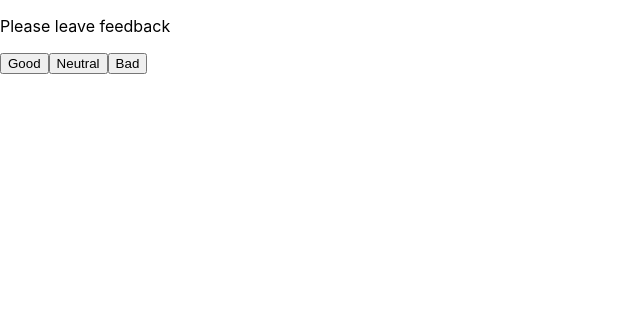
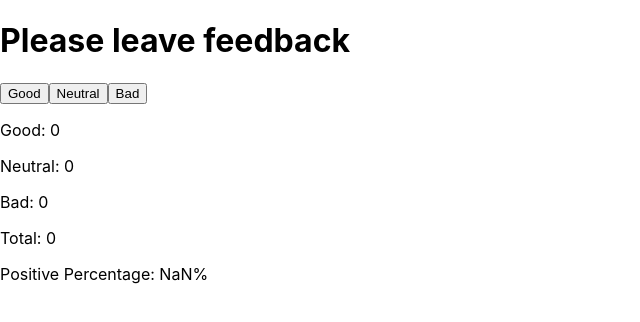
Before and after one commit to Sig1smund/goit-react-hw-02-feedback, a React (Create React App) app: page / in a window 1280 px wide. Shown: the top 322 px of the page, without its empty margins (0-640 px from the left). Built offline with nearby package versions, Linux system fonts and the light colour scheme.

Commit message:
step 3 halfway

```diff
--- a/package.json
+++ b/package.json
@@ -10,6 +10,7 @@
     "husky": "^7.0.4",
     "lint-staged": "^12.3.3",
     "prettier": "^2.5.1",
+    "prop-types": "^15.8.1",
     "react": "^17.0.2",
     "react-dom": "^17.0.2",
     "react-scripts": "5.0.0",
--- a/src/components/App.jsx
+++ b/src/components/App.jsx
@@ -1,5 +1,5 @@
 import React from 'react';
-import Feedback from './feedback/feedback';
+import Feedback from './feedback';
 
 export const App = () => {
   return (
--- /dev/null
+++ b/src/components/feedback/Statistics/index.js
@@ -0,0 +1 @@
+export { default } from './statistics';
--- /dev/null
+++ b/src/components/feedback/Statistics/statistics.js
@@ -0,0 +1,26 @@
+import propTypes from 'prop-types';
+
+export default function Statistics({
+  good,
+  neutral,
+  bad,
+  total,
+  positivePercentage = 0,
+}) {
+  return (
+    <div className="stat__block">
+      <p>Good: {good}</p>
+      <p>Neutral: {neutral}</p>
+      <p>Bad: {bad}</p>
+
+      <p>Total: {total}</p>
+      <p>Positive Percentage: {positivePercentage}%</p>
+    </div>
+  );
+}
+
+Statistics.propTypes = {
+  good: propTypes.number,
+  neutral: propTypes.number,
+  bad: propTypes.number,
+};
--- a/src/components/feedback/feedback.js
+++ b/src/components/feedback/feedback.js
@@ -1,4 +1,5 @@
 import React, { Component } from 'react';
+import Statistics from './Statistics';
 
 class Feedback extends Component {
   state = {
@@ -7,13 +8,64 @@ class Feedback extends Component {
     bad: 0,
   };
 
+  onIncrement = e => {
+    if (e.target.className === 'button__good') {
+      return this.setState(state => ({ good: state.good + 1 }));
+    } else if (e.target.className === 'button__neutral') {
+      return this.setState(state => ({ neutral: state.neutral + 1 }));
+    } else if (e.target.className === 'button__bad') {
+      return this.setState(state => ({ bad: state.bad + 1 }));
+    }
+  };
+
+  countTotalFeedback = () => {
+    return this.state.good + this.state.neutral + this.state.bad;
+  };
+
+  countPositiveFeedbackPercentage = () => {
+    return (
+      (this.state.good /
+        (this.state.good + this.state.neutral + this.state.bad)) *
+      100
+    );
+  };
+
   render() {
+    const total = this.countTotalFeedback();
+    const positivePercentage = this.countPositiveFeedbackPercentage();
     return (
-      <div>
-        <p>Please leave feedback</p>
-        <button type="button">Good</button>
-        <button type="button">Neutral</button>
-        <button type="button">Bad</button>
+      <div className="feedback__block">
+        <div className="buttons__block">
+          <h1>Please leave feedback</h1>
+          <button
+            className="button__good"
+            type="button"
+            onClick={this.onIncrement}
+          >
+            Good
+          </button>
+          <button
+            className="button__neutral"
+            type="button"
+            onClick={this.onIncrement}
+          >
+            Neutral
+          </button>
+          <button
+            className="button__bad"
+            type="button"
+            onClick={this.onIncrement}
+          >
+            Bad
+          </button>
+        </div>
+        <Statistics
+          good={this.state.good}
+          neutral={this.state.neutral}
+          bad={this.state.bad}
+          total={total}
+          positivePercentage={positivePercentage}
+        />
       </div>
     );
   }
--- a/src/components/feedback/index.js
+++ b/src/components/feedback/index.js
@@ -0,0 +1 @@
+export { default } from './feedback';
```
Also changed, not shown: src/components/feedback/Statistics/statistics.module.css (added), 1 other file (tests, documents, lock files or other folders).
